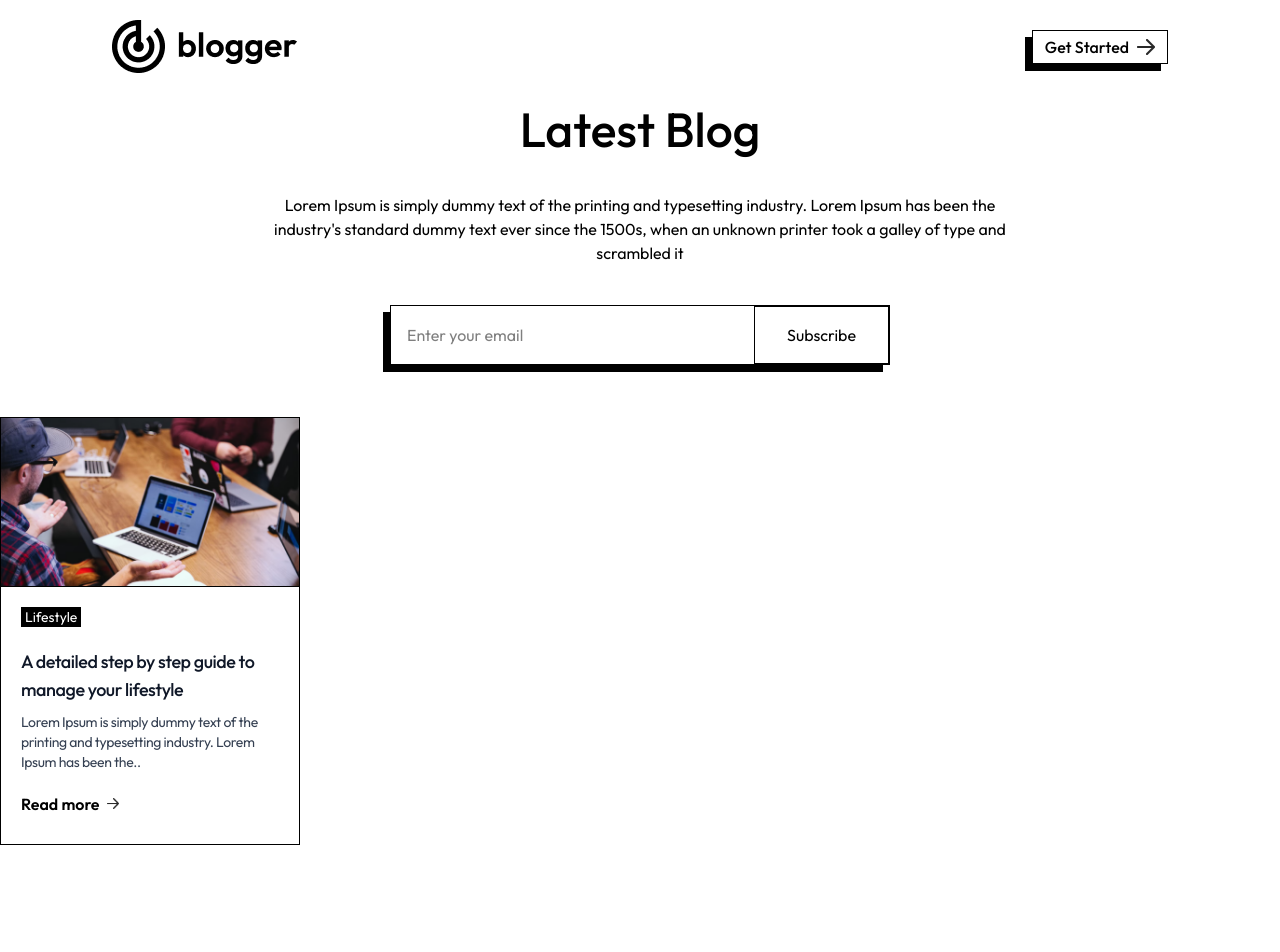
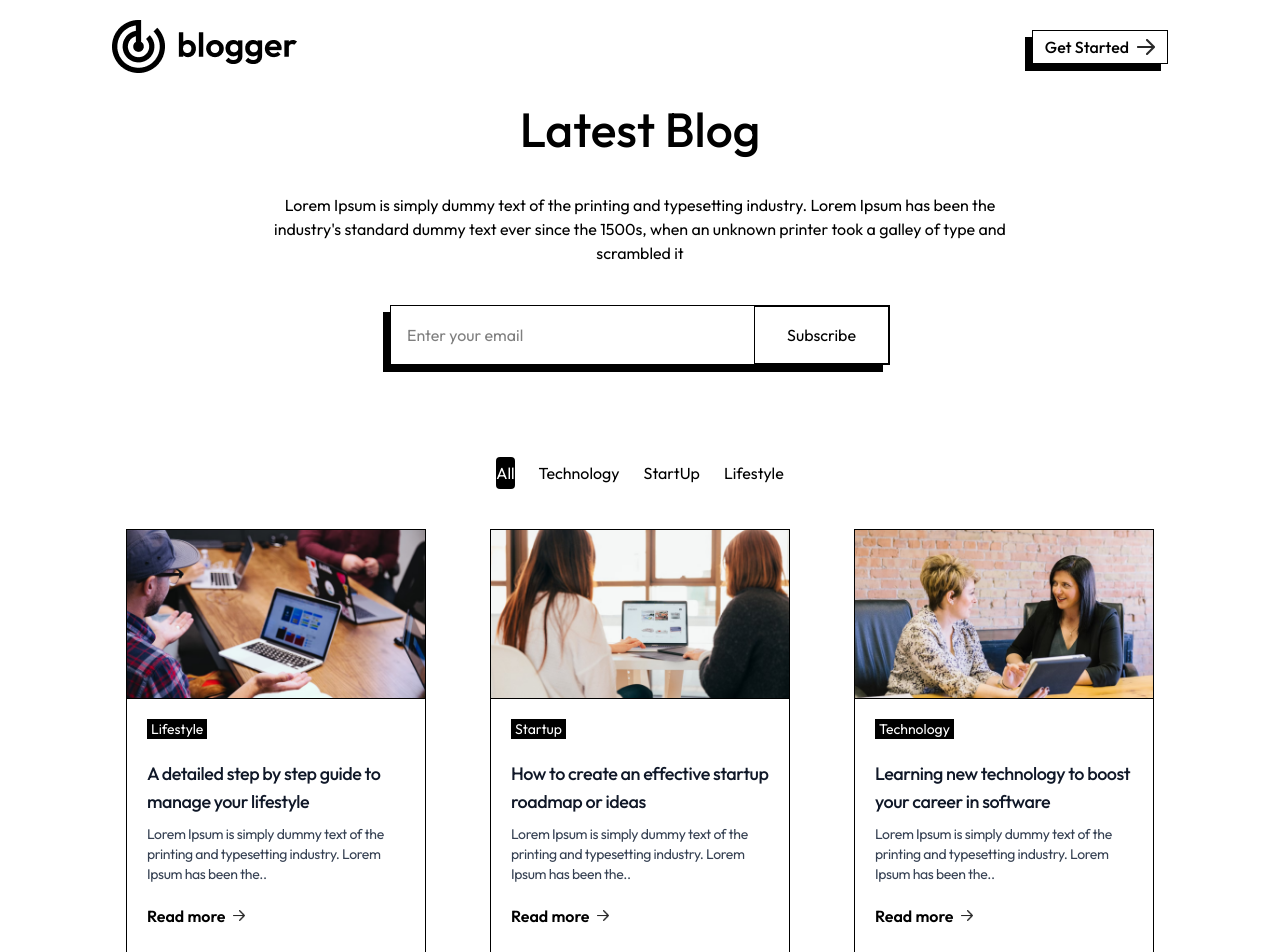
Before and after one commit to abd041/Blog-App, a Next.js app: page / in a window 1280 px wide. Shown: the top 952 px of the page. Before the commit the page ends 845 px from the top, so only its background shows below. Built offline with nearby package versions, Linux system fonts and the light colour scheme.

Commit message:
blog list componet completed

```diff
--- a/components/BlogItem.jsx
+++ b/components/BlogItem.jsx
@@ -2,14 +2,14 @@ import Image from 'next/image'
 import React from 'react'
 import { assets, blog_data } from '../assets/assets'
 
-const BlogItem = () => {
+const BlogItem = ({category , categoryImage , title , description}) => {
   return (
     <div className='max-w-[330px] sm:max-w-[300px] bg-white border border-black hover:shadow-[-7px_7px_0px_#000000]'>
-      <Image src={blog_data[0].image} alt='blog card image' width={400} height={400} className='border-b border-black'/>
-      <p className='ml-5 mt-5 px-1 inline-block bg-black text-white text-sm'>{blog_data[0].category}</p>
+      <Image src={categoryImage} alt='blog card image' width={400} height={400} className='border-b border-black'/>
+      <p className='ml-5 mt-5 px-1 inline-block bg-black text-white text-sm'>{category}</p>
      <div className='p-5'>
-        <h5 className='mb-2 text-lg font-medium tracking-tight text-gray-900'>{blog_data[0].title}</h5>
-        <p className='mb-3 text-sm tracking-tight text-gray-700'>{blog_data[0].description}</p>
+        <h5 className='mb-2 text-lg font-medium tracking-tight text-gray-900'>{title}</h5>
+        <p className='mb-3 text-sm tracking-tight text-gray-700'>{description}</p>
         <div className='inline-flex items-center py-2 font-semibold text-center'>
             Read more <Image src={assets.arrow} alt='...' width={12} className='ml-2'/>
         </div>
--- /dev/null
+++ b/components/BlogList.jsx
@@ -0,0 +1,24 @@
+import React from 'react'
+import { blog_data } from '../assets/assets'
+import BlogItem from "../components/BlogItem"
+
+const BlogList = () => {
+    return (
+        <div>
+            <div className='flex justify-center gap-6 my-10 '>
+                <button className='bg-black text-white py-1 px--4 rounded-sm'>All</button>
+                <button className=''>Technology</button>
+                <button className=''>StartUp</button>
+                <button className=''>Lifestyle</button>
+
+            </div>
+            <div className='flex flex-wrap justify-around gap-1 gap-y-10 mb-16 xl:mx-24'>
+                {blog_data.map((item , index) => {
+                    return <BlogItem key={index} category={item.category} categoryImage={item.image} title={item.title} description={item.description}/>
+                })}
+            </div>
+        </div>
+    )
+}
+
+export default BlogList
--- a/src/app/page.tsx
+++ b/src/app/page.tsx
@@ -1,12 +1,13 @@
 "use client"
 import Header from "../../components/Header"
-import BlogItem from "../../components/BlogItem"
+import BlogList from "../../components/BlogList"
+
 
 export default function Home() {
   return (
    <>
    <Header/>
-   <BlogItem/>
+   <BlogList/>
    </>
   );
 }
```
